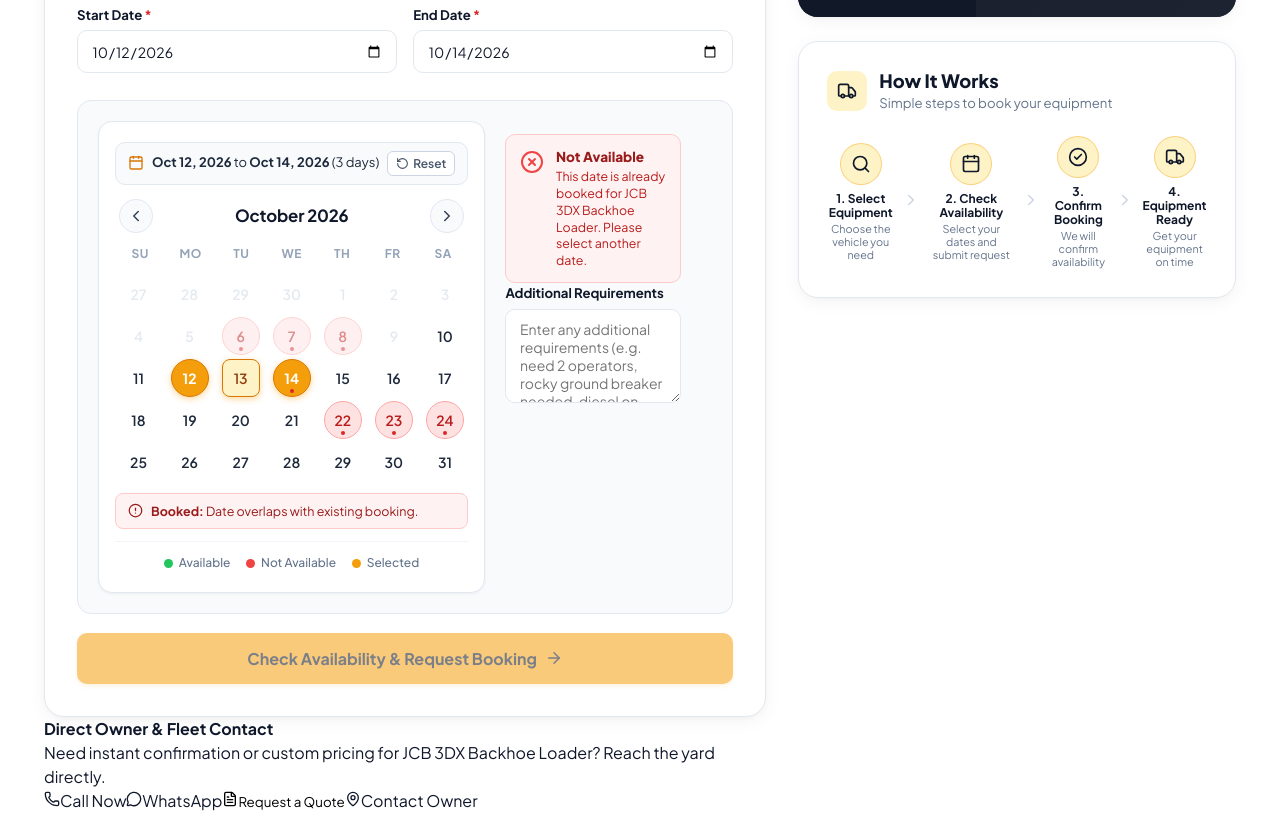
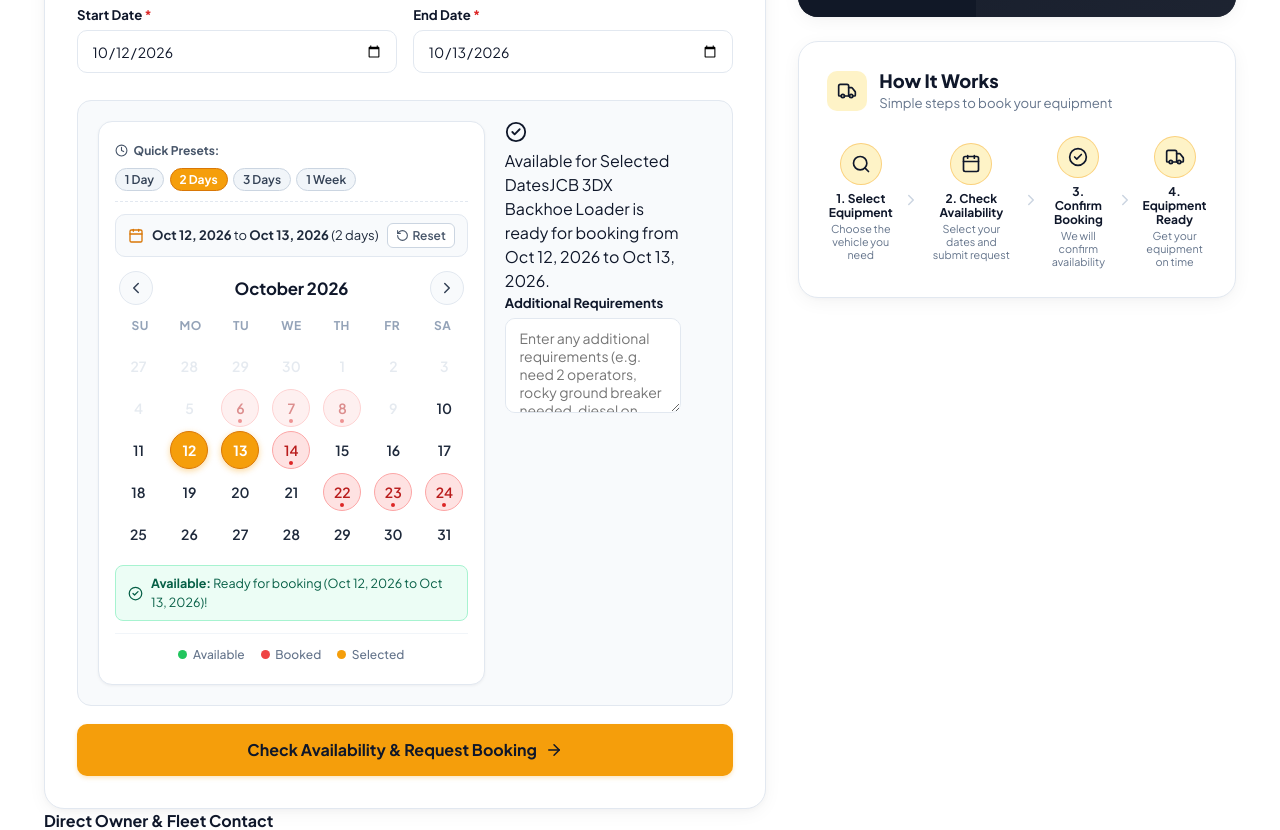
Before and after one commit to Aravind0511/SriVenkateswara-Earth-Movers, a React (Vite) app: page / in a window 1280 px wide. Shown: the part 3260-4090 px from the top of the page. Built offline with nearby package versions, Linux system fonts and the light colour scheme; grey boxes are pictures that could not be loaded.

Commit message:
feat(calendar): make calendar purposeful and usable with quick duration presets, non-destructive booked handling, and live button sync

```diff
--- a/src/components/AvailabilityCalendar.css
+++ b/src/components/AvailabilityCalendar.css
@@ -13,6 +13,79 @@
   max-width: 440px;
   margin: 0 auto;
   box-sizing: border-box;
+}
+
+/* Presets Bar */
+.svem-cal-presets-bar {
+  display: flex;
+  align-items: center;
+  justify-content: space-between;
+  gap: 0.5rem;
+  margin-bottom: 0.75rem;
+  padding-bottom: 0.65rem;
+  border-bottom: 1px dashed #e2e8f0;
+  flex-wrap: wrap;
+}
+
+.svem-cal-presets-label {
+  display: inline-flex;
+  align-items: center;
+  gap: 0.35rem;
+  font-size: 0.75rem;
+  font-weight: 700;
+  color: #475569;
+}
+
+.svem-cal-presets-chips {
+  display: flex;
+  align-items: center;
+  gap: 0.35rem;
+}
+
+.svem-preset-chip {
+  padding: 0.2rem 0.55rem;
+  background-color: #f1f5f9;
+  border: 1px solid #cbd5e1;
+  border-radius: 9999px;
+  font-size: 0.75rem;
+  font-weight: 600;
+  color: #334155;
+  cursor: pointer;
+  transition: all 0.15s ease;
+}
+
+.svem-preset-chip:hover {
+  background-color: #fef3c7;
+  border-color: #f59e0b;
+  color: #92400e;
+}
+
+.svem-preset-chip-active {
+  background-color: #f59e0b !important;
+  border-color: #d97706 !important;
+  color: #ffffff !important;
+  font-weight: 700 !important;
+}
+
+/* Interactive Hint Box */
+.svem-cal-hint-box {
+  display: flex;
+  align-items: flex-start;
+  gap: 0.5rem;
+  padding: 0.55rem 0.75rem;
+  border-radius: 8px;
+  font-size: 0.78125rem;
+  margin-top: 0.75rem;
+  background-color: #eff6ff;
+  border: 1px solid #bfdbfe;
+  color: #1e40af;
+  line-height: 1.4;
+}
+
+.svem-cal-hint-icon {
+  flex-shrink: 0;
+  margin-top: 2px;
+  color: #3b82f6;
 }
 
 /* Enhanced Date Range Status Pill */
--- a/src/components/AvailabilityCalendar.tsx
+++ b/src/components/AvailabilityCalendar.tsx
@@ -6,12 +6,14 @@ import {
   Calendar as CalendarIcon,
   CheckCircle2,
   AlertCircle,
+  Clock,
 } from 'lucide-react';
 import type { Booking } from '../types';
 import {
   generateMonthGrid,
   findConflictingBooking,
   formatDateDisplay,
+  addDaysISO,
 } from '../utils/dateUtils';
 import './AvailabilityCalendar.css';
 
@@ -39,6 +41,7 @@ export const AvailabilityCalendar: React.FC<AvailabilityCalendarProps> = ({
   // Default to October 2026 to match reference UI (0-indexed: 9 = October)
   const [currentYear, setCurrentYear] = useState<number>(2026);
   const [currentMonth, setCurrentMonth] = useState<number>(9);
+  const [activeHint, setActiveHint] = useState<string | null>(null);
 
   const monthNames = [
     'January',
@@ -87,6 +90,7 @@ export const AvailabilityCalendar: React.FC<AvailabilityCalendarProps> = ({
   };
 
   const handleClear = () => {
+    setActiveHint(null);
     if (onClearDates) {
       onClearDates();
     } else {
@@ -125,63 +129,109 @@ export const AvailabilityCalendar: React.FC<AvailabilityCalendarProps> = ({
     );
   }, [equipmentId, startDate, endDate, bookings]);
 
+  // Intelligent day click handler
   const handleDayClick = (
     dateStr: string,
     isBooked: boolean,
     isPast: boolean
   ) => {
     if (isPast) {
+      const msg = 'Cannot select dates in the past. Please select an upcoming date.';
+      setActiveHint(msg);
       if (onUnavailableDateSelected) {
-        onUnavailableDateSelected(
-          dateStr,
-          'Cannot select dates in the past. Please select an upcoming date.'
-        );
+        onUnavailableDateSelected(dateStr, msg);
       }
       return;
     }
 
-    // If date is already booked:
+    // CRITICAL FIX: Clicking a booked date does NOT select it!
+    // Protects the user's booking from being corrupted with an unavailable date.
     if (isBooked) {
-      onSelectDateRange(dateStr, dateStr);
+      const msg = `⚠️ ${formatDateDisplay(dateStr)} is already booked for ${equipmentName}. Please pick an available date (green dot).`;
+      setActiveHint(msg);
       if (onUnavailableDateSelected) {
-        onUnavailableDateSelected(
-          dateStr,
-          `This date is already booked for ${equipmentName}. Please select another date.`
-        );
+        onUnavailableDateSelected(dateStr, msg);
       }
       return;
     }
 
     // User clicked an available date:
-    // If no start date or both start and end dates are already set to different dates, start fresh
+    // If no start date, or user previously finished a range (startDate !== endDate), start fresh
     if (!startDate || (startDate && endDate && startDate !== endDate)) {
       onSelectDateRange(dateStr, dateStr);
+      setActiveHint(`Start date set to ${formatDateDisplay(dateStr)}. Tap an end date to extend, or proceed with 1-day rental.`);
     } else if (startDate && (!endDate || startDate === endDate)) {
       // User is picking the end date
       if (dateStr < startDate) {
         // If clicked date is before start date, make this the new start date
         onSelectDateRange(dateStr, dateStr);
+        setActiveHint(`Start date set to ${formatDateDisplay(dateStr)}.`);
+      } else if (dateStr === startDate) {
+        // Clicked same date again -> keeps 1-day rental
+        onSelectDateRange(dateStr, dateStr);
+        setActiveHint(`1-day rental on ${formatDateDisplay(dateStr)}.`);
       } else {
-        // Check if any date in the range is booked
+        // Check if any date in the selected range is booked
         const rangeConflict = findConflictingBooking(
           equipmentId,
           startDate,
           dateStr,
           bookings
         );
+
         if (rangeConflict) {
-          onSelectDateRange(startDate, dateStr);
-          if (onUnavailableDateSelected) {
-            onUnavailableDateSelected(
-              dateStr,
-              `This date range includes booked dates (${formatDateDisplay(rangeConflict.startDate)}) for ${equipmentName}. Please select an available range.`
-            );
+          // Range hits a booked date: protect user by clamping to the day before the conflict if possible
+          const conflictStart = rangeConflict.startDate;
+          const dayBefore = addDaysISO(conflictStart, -1);
+
+          if (dayBefore >= startDate) {
+            onSelectDateRange(startDate, dayBefore);
+            const msg = `⚠️ Range includes booked date (${formatDateDisplay(conflictStart)}). Set to available days: ${formatDateDisplay(startDate)} to ${formatDateDisplay(dayBefore)}.`;
+            setActiveHint(msg);
+            if (onUnavailableDateSelected) {
+              onUnavailableDateSelected(dateStr, msg);
+            }
+          } else {
+            const msg = `⚠️ Selected range includes booked dates (${formatDateDisplay(conflictStart)}) for ${equipmentName}. Please select an available block.`;
+            setActiveHint(msg);
+            if (onUnavailableDateSelected) {
+              onUnavailableDateSelected(dateStr, msg);
+            }
           }
           return;
         }
+
+        // Clean range with no conflicts
         onSelectDateRange(startDate, dateStr);
+        setActiveHint(null);
       }
     }
+  };
+
+  // Quick preset duration buttons (1 Day, 2 Days, 3 Days, 1 Week)
+  const applyPresetDuration = (days: number) => {
+    const baseStart = startDate || '2026-10-12';
+    const targetEnd = addDaysISO(baseStart, days - 1);
+
+    // Verify if target range has conflict
+    const rangeConflict = findConflictingBooking(
+      equipmentId,
+      baseStart,
+      targetEnd,
+      bookings
+    );
+
+    if (rangeConflict) {
+      const msg = `⚠️ ${days}-day preset overlaps with booked dates for ${equipmentName}. Try another duration or start date.`;
+      setActiveHint(msg);
+      if (onUnavailableDateSelected) {
+        onUnavailableDateSelected(baseStart, msg);
+      }
+      return;
+    }
+
+    onSelectDateRange(baseStart, targetEnd);
+    setActiveHint(null);
   };
 
   const isDifferentFromActiveMonth =
@@ -189,6 +239,43 @@ export const AvailabilityCalendar: React.FC<AvailabilityCalendarProps> = ({
 
   return (
     <div className="svem-calendar-widget" aria-label="Interactive Equipment Availability Calendar">
+      {/* Quick Duration Presets for Instant Selection */}
+      <div className="svem-cal-presets-bar">
+        <span className="svem-cal-presets-label">
+          <Clock size={13} /> Quick Presets:
+        </span>
+        <div className="svem-cal-presets-chips">
+          <button
+            type="button"
+            className={`svem-preset-chip ${totalDays === 1 ? 'svem-preset-chip-active' : ''}`}
+            onClick={() => applyPresetDuration(1)}
+          >
+            1 Day
+          </button>
+          <button
+            type="button"
+            className={`svem-preset-chip ${totalDays === 2 ? 'svem-preset-chip-active' : ''}`}
+            onClick={() => applyPresetDuration(2)}
+          >
+            2 Days
+          </button>
+          <button
+            type="button"
+            className={`svem-preset-chip ${totalDays === 3 ? 'svem-preset-chip-active' : ''}`}
+            onClick={() => applyPresetDuration(3)}
+          >
+            3 Days
+          </button>
+          <button
+            type="button"
+            className={`svem-preset-chip ${totalDays === 7 ? 'svem-preset-chip-active' : ''}`}
+            onClick={() => applyPresetDuration(7)}
+          >
+            1 Week
+          </button>
+        </div>
+      </div>
+
       {/* Enhanced Date Range Status Pill */}
       <div className="svem-cal-status-pill">
         <div className="svem-cal-status-content">
@@ -203,7 +290,7 @@ export const AvailabilityCalendar: React.FC<AvailabilityCalendarProps> = ({
                   days)
                 </>
               ) : (
-                ' (1 day selected)'
+                ' (1-day rental)'
               )}
             </span>
           ) : (
@@ -315,8 +402,16 @@ export const AvailabilityCalendar: React.FC<AvailabilityCalendarProps> = ({
         })}
       </div>
 
+      {/* Interactive Helper / Toast Hint */}
+      {activeHint && (
+        <div className="svem-cal-hint-box" role="status">
+          <AlertCircle size={14} className="svem-cal-hint-icon" />
+          <span>{activeHint}</span>
+        </div>
+      )}
+
       {/* Live Availability Feedback Banner */}
-      {startDate && (
+      {startDate && !activeHint && (
         <div
           className={`svem-cal-avail-alert ${
             conflict ? 'svem-cal-avail-conflict' : 'svem-cal-avail-success'
@@ -334,7 +429,8 @@ export const AvailabilityCalendar: React.FC<AvailabilityCalendarProps> = ({
             <>
               <CheckCircle2 size={15} className="svem-cal-alert-icon" />
               <span>
-                <strong>Available:</strong> Machine is ready for selected dates!
+                <strong>Available:</strong> Ready for booking ({formatDateDisplay(startDate)}
+                {endDate && endDate !== startDate ? ` to ${formatDateDisplay(endDate)}` : ''})!
               </span>
             </>
           )}
@@ -349,7 +445,7 @@ export const AvailabilityCalendar: React.FC<AvailabilityCalendarProps> = ({
         </div>
         <div className="svem-legend-item">
           <span className="svem-legend-box svem-legend-box-booked" />
-          <span>Not Available</span>
+          <span>Booked</span>
         </div>
         <div className="svem-legend-item">
           <span className="svem-legend-box svem-legend-box-selected" />
--- a/src/components/BookingPage.tsx
+++ b/src/components/BookingPage.tsx
@@ -1,7 +1,6 @@
 import React, { useState, useMemo } from 'react';
 import {
   CheckCircle2,
-  XCircle,
   Phone,
   MessageSquare,
   Truck,
@@ -17,7 +16,7 @@ import {
 } from 'lucide-react';
 import type { EquipmentItem, Booking, RentalType, AppPage } from '../types';
 import { AvailabilityCalendar } from './AvailabilityCalendar';
-import { findConflictingBooking, formatDateDisplay } from '../utils/dateUtils';
+import { findConflictingBooking, formatDateDisplay, addDaysISO } from '../utils/dateUtils';
 import {
   BUSINESS_INFO,
   getCallUrl,
@@ -54,9 +53,9 @@ export const BookingPage: React.FC<BookingPageProps> = ({
   const [projectNote, setProjectNote] = useState('');
   const [rentalType, setRentalType] = useState<RentalType>('Daily');
 
-  // Dates: Default to Oct 12, 2026 to Oct 14, 2026
+  // Dates: Default to Oct 12, 2026 to Oct 13, 2026 (2 days - completely available across fleet)
   const [startDate, setStartDate] = useState('2026-10-12');
-  const [endDate, setEndDate] = useState('2026-10-14');
+  const [endDate, setEndDate] = useState('2026-10-13');
 
   // Alert and validation state
   const [formError, setFormError] = useState<string | null>(null);
@@ -124,6 +123,33 @@ export const BookingPage: React.FC<BookingPageProps> = ({
     setEndDate(end);
     setFormError(null);
     setManualWarning(null);
+
+    // Purposeful synchronization with rental shift pills
+    if (start && end) {
+      const s = new Date(start);
+      const e = new Date(end);
+      const diff = Math.ceil(Math.abs(e.getTime() - s.getTime()) / (1000 * 60 * 60 * 24)) + 1;
+      if (diff >= 7) {
+        setRentalType('Weekly');
+      } else if (diff === 1 && rentalType !== 'Hourly') {
+        setRentalType('Daily');
+      }
+    }
+  };
+
+  const handleRentalTypeChange = (type: RentalType) => {
+    setRentalType(type);
+    if (!startDate) return;
+
+    if (type === 'Daily' || type === 'Hourly') {
+      setEndDate(startDate);
+    } else if (type === 'Weekly') {
+      const weekEnd = addDaysISO(startDate, 6);
+      const conflictCheck = findConflictingBooking(activeEquipment.id, startDate, weekEnd, bookings);
+      if (!conflictCheck) {
+        setEndDate(weekEnd);
+      }
+    }
   };
 
   const handleClearDates = () => {
@@ -396,34 +422,6 @@ export const BookingPage: React.FC<BookingPageProps> = ({
                     />
                   </div>
                 </div>
-
-                {/* Live Availability Status */}
-                <div className="svem-live-availability-status">
-                  {isAvailable ? (
-                    <div className="svem-avail-banner svem-avail-banner-yes">
-                      <CheckCircle2 size={18} className="svem-avail-icon" />
-                      <div>
-                        <strong>Selected Dates Available</strong>
-                        <p>
-                          {formatDateDisplay(startDate)} &rarr;{' '}
-                          {formatDateDisplay(endDate || startDate)} ({totalDays}{' '}
-                          day{totalDays > 1 ? 's' : ''})
-                        </p>
-                      </div>
-                    </div>
-                  ) : (
-                    <div className="svem-avail-banner svem-avail-banner-no">
-                      <XCircle size={18} className="svem-avail-icon" />
-                      <div>
-                        <strong>Dates Not Available</strong>
-                        <p>
-                          {manualWarning ||
-                            `This machine is booked on the selected dates. Please choose alternate dates or call us.`}
-                        </p>
-                      </div>
-                    </div>
-                  )}
-                </div>
               </div>
             </div>
 
@@ -513,7 +511,7 @@ export const BookingPage: React.FC<BookingPageProps> = ({
                             className={`svem-rental-type-pill ${
                               rentalType === type ? 'svem-type-pill-active' : ''
                             }`}
-                            onClick={() => setRentalType(type)}
+                            onClick={() => handleRentalTypeChange(type)}
                           >
                             {type}
                           </button>
@@ -553,7 +551,16 @@ export const BookingPage: React.FC<BookingPageProps> = ({
                     }`}
                     disabled={!isAvailable}
                   >
-                    <span>Submit Booking Request</span>
+                    <span>
+                      Submit Booking Request{' '}
+                      {startDate
+                        ? `(${formatDateDisplay(startDate)}${
+                            endDate && endDate !== startDate
+                              ? ` → ${formatDateDisplay(endDate)} • ${totalDays} Days`
+                              : ' • 1 Day'
+                          })`
+                        : ''}
+                    </span>
                     <ArrowRight size={18} />
                   </button>
                 </form>
--- a/src/components/BookingSection.tsx
+++ b/src/components/BookingSection.tsx
@@ -31,9 +31,9 @@ export const BookingSection: React.FC<BookingSectionProps> = ({
   const [rentalType, setRentalType] = useState<RentalType>('Daily');
   const [projectLocation, setProjectLocation] = useState('');
 
-  // Date State - Defaulting to matching reference image dates: Oct 12 to Oct 14, 2026!
+  // Date State - Defaulting to available dates: Oct 12 to Oct 13, 2026 (2 days)
   const [startDate, setStartDate] = useState('2026-10-12');
-  const [endDate, setEndDate] = useState('2026-10-14');
+  const [endDate, setEndDate] = useState('2026-10-13');
 
   const [additionalRequirements, setAdditionalRequirements] = useState('');
 
--- a/src/utils/dateUtils.ts
+++ b/src/utils/dateUtils.ts
@@ -1,4 +1,16 @@
 import type { Booking, CalendarDay } from '../types';
+
+/**
+ * Add days to YYYY-MM-DD date string and return YYYY-MM-DD
+ */
+export function addDaysISO(dateStr: string, days: number): string {
+  if (!dateStr) return '';
+  const parts = dateStr.split('-');
+  if (parts.length !== 3) return dateStr;
+  const d = new Date(parseInt(parts[0], 10), parseInt(parts[1], 10) - 1, parseInt(parts[2], 10));
+  d.setDate(d.getDate() + days);
+  return formatDateISO(d);
+}
 
 /**
  * Format Date to YYYY-MM-DD string
```
